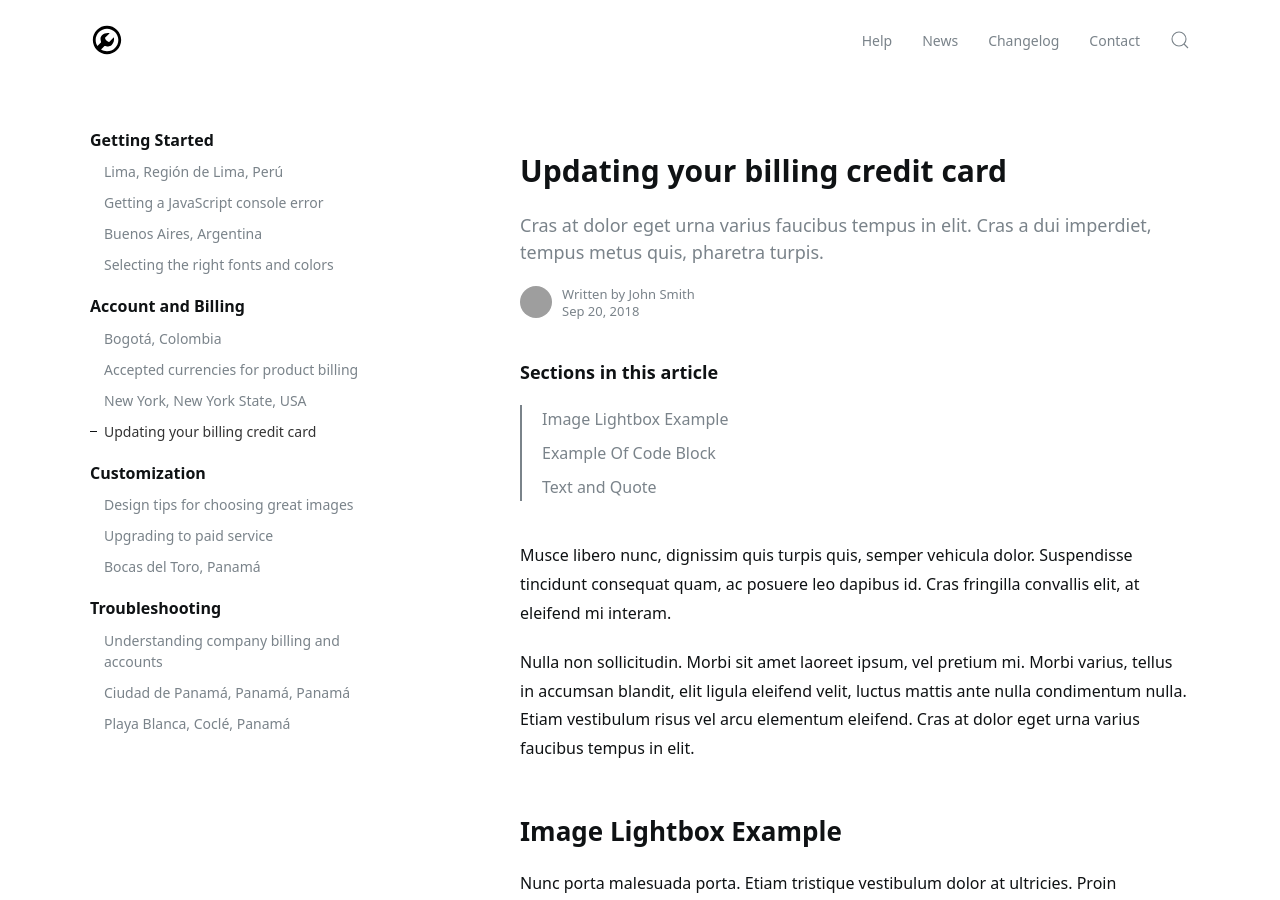
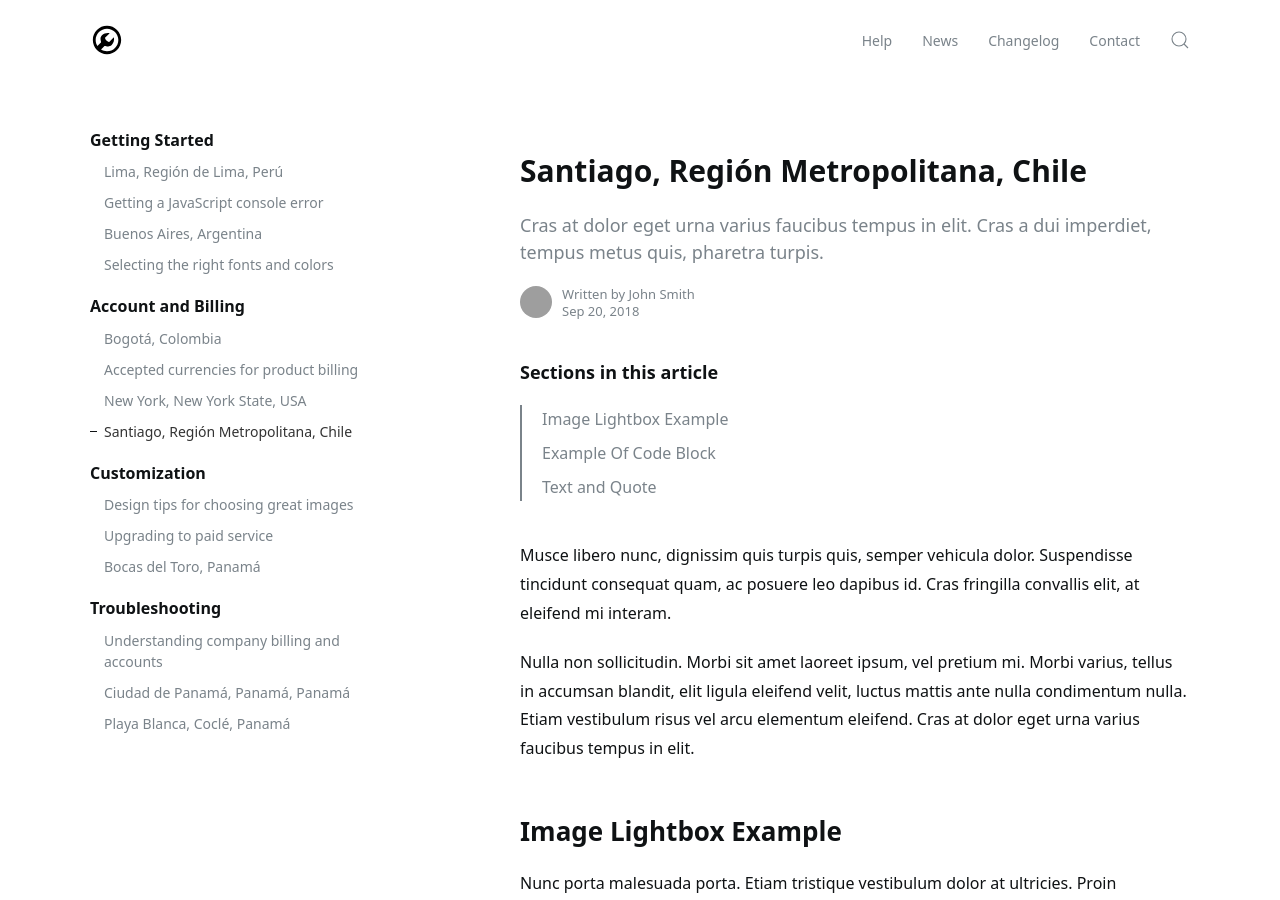
Before and after one commit to jelmii/jelmii.github.io, a Jekyll site: the page built from _docs/pages.md, in a window 1280 px wide and 900 px high. Built offline with Jekyll 4.4.1, drawn with Linux system fonts in a browser that asks for light colours; grey boxes are pictures that could not be loaded.

Commit message:
Update pages.md

```diff
--- a/_docs/pages.md
+++ b/_docs/pages.md
@@ -1,6 +1,6 @@
 ---
 layout: doc
-title: Updating your billing credit card
+title: Santiago, Región Metropolitana, Chile
 subtitle: Cras at dolor eget urna varius faucibus tempus in elit. Cras a dui imperdiet, tempus metus quis, pharetra turpis.
 author:
 tags: othertag
```
